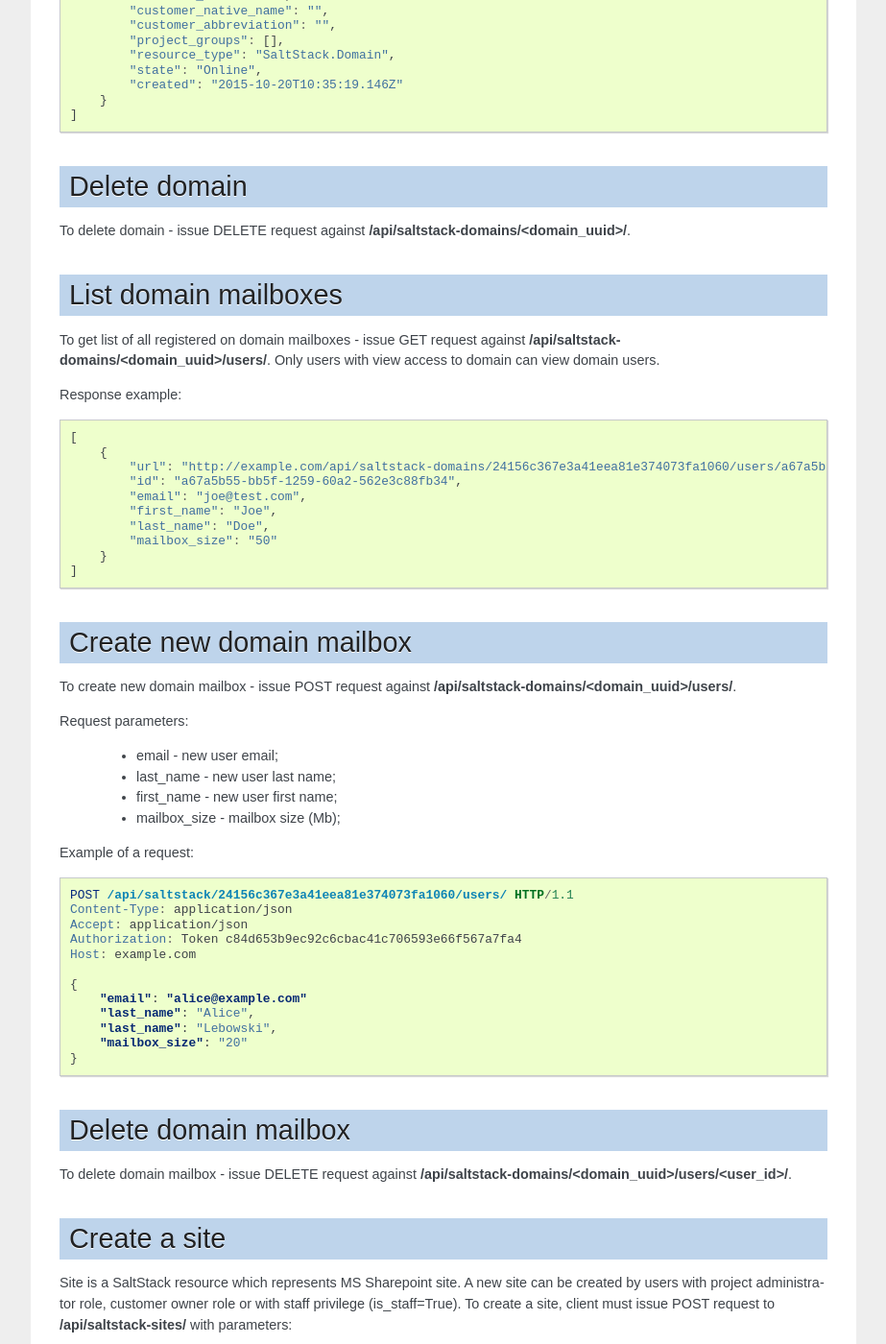
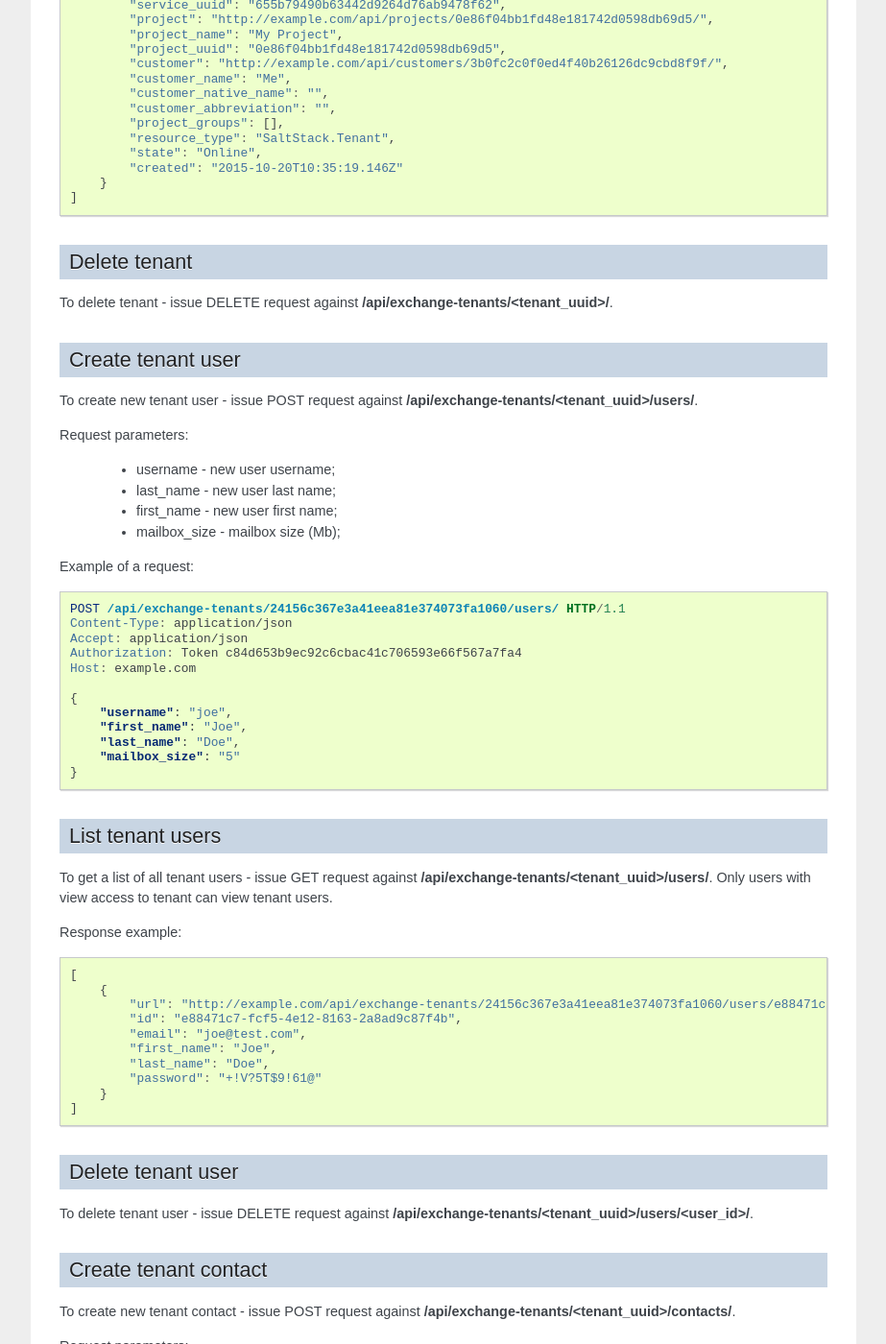
Before and after one commit to opennode/waldur-saltstack, a Sphinx documentation site: the page built from docs/api.rst, in a window 1280 px wide and 1400 px high, scrolled down 2205 px. Shown: the whole window at 96% size, without its empty margins (198-1121 px from the left). Built offline with Sphinx 7.4.7, drawn with Linux system fonts in a browser that asks for light colours; the version number is read from the project's files by our own code; some of the changed text lies outside the part shown.

Commit message:
Update docs
- NC-931

```diff
--- a/docs/api.rst
+++ b/docs/api.rst
@@ -32,7 +35,7 @@ Example of a request:
     Host: example.com
 
     {
-        "name": "My SaltStack"
+        "name": "My SaltStack",
         "customer": "http://example.com/api/customers/2aadad6a4b764661add14dfdda26b373/",
         "backend_url": "http://salt-master.example.com:8080",
         "password": "secretkey"
@@ -69,18 +72,21 @@ To get a list of connections between a project and an oracle service, run GET ag
 where a user has a role.
 
 
-Create a domain
+MS Exchange
+===========
+
+Create a tenant
 ---------------
-Domain is a SaltStack resource which represents MS Exchange domain.
-A new domain can be created by users with project administrator role, customer owner role or with
-staff privilege (is_staff=True). To create a domain, client must issue POST request to **/api/saltstack-domains/** with
+Tenant is a SaltStack resource which represents MS Exchange Domain.
+A new tenant can be created by users with project administrator role, customer owner role or with
+staff privilege (is_staff=True). To create a tenant, client must issue POST request to **/api/exchange-tenants/** with
 parameters:
 
- - name - Bucket name;
+ - name - Tenant name;
  - description - Description (optional);
  - link to the service-project-link object;
  - domain - Domain name;
- - bucket_size - Bucket size (one of: small, medium, large);
+ - max_users - Maximum number of users;
  - mailbox_size - Average mailboxes size (Gb);
 
 
@@ -88,35 +94,35 @@ parameters:
 
 .. code-block:: http
 
-    POST /api/saltstack-domains/ HTTP/1.1
+    POST /api/exchange-tenants/ HTTP/1.1
     Content-Type: application/json
     Accept: application/json
     Authorization: Token c84d653b9ec92c6cbac41c706593e66f567a7fa4
     Host: example.com
 
     {
-        "name": "my-domain",
+        "name": "TNT",
         "service_project_link": "http://example.com/api/saltstack-service-project-link/1/",
-        "domain": "test.com",
-        "bucket_size": "small",
-        "mailbox_size": "10"
+        "tenant": "test.com",
+        "max_users": "500",
+        "mailbox_size": "3"
     }
 
 
-Domain display
+Tenant display
 --------------
 
-To get domain data - issue GET request against **/api/saltstack-domains/<domain_uuid>/**.
+To get tenant data - issue GET request against **/api/exchange-tenants/<tenant_uuid>/**.
 
-Example rendering of the domain object:
+Example rendering of the tenant object:
 
 .. code-block:: javascript
 
     [
         {
-            "url": "http://example.com/api/saltstack-domains/7693d9308e0641baa95720d0046e5696/",
+            "url": "http://example.com/api/exchange-tenants/7693d9308e0641baa95720d0046e5696/",
             "uuid": "7693d9308e0641baa95720d0046e5696",
-            "name": "my-domain",
+            "name": "TNT",
             "description": "",
             "start_time": null,
             "service": "http://example.com/api/saltstack/655b79490b63442d9264d76ab9478f62/",
@@ -130,24 +136,54 @@ Example rendering of the domain object:
             "customer_native_name": "",
             "customer_abbreviation": "",
             "project_groups": [],
-            "resource_type": "SaltStack.Domain",
+            "resource_type": "SaltStack.Tenant",
             "state": "Online",
             "created": "2015-10-20T10:35:19.146Z"
         }
     ]
 
 
-Delete domain
+Delete tenant
 -------------
 
-To delete domain - issue DELETE request against **/api/saltstack-domains/<domain_uuid>/**.
+To delete tenant - issue DELETE request against **/api/exchange-tenants/<tenant_uuid>/**.
 
 
-List domain mailboxes
----------------------
+Create tenant user
+------------------
 
-To get list of all registered on domain mailboxes - issue GET request against **/api/saltstack-domains/<domain_uuid>/users/**.
-Only users with view access to domain can view domain users.
+To create new tenant user - issue POST request against **/api/exchange-tenants/<tenant_uuid>/users/**.
+
+Request parameters:
+
+ - username - new user username;
+ - last_name - new user last name;
+ - first_name - new user first name;
+ - mailbox_size - mailbox size (Mb);
+
+Example of a request:
+
+.. code-block:: http
+
+    POST /api/exchange-tenants/24156c367e3a41eea81e374073fa1060/users/ HTTP/1.1
+    Content-Type: application/json
+    Accept: application/json
+    Authorization: Token c84d653b9ec92c6cbac41c706593e66f567a7fa4
+    Host: example.com
+
+    {
+        "username": "joe",
+        "first_name": "Joe",
+        "last_name": "Doe",
+        "mailbox_size": "5"
+    }
+
+
+List tenant users
+-----------------
+
+To get a list of all tenant users - issue GET request against **/api/exchange-tenants/<tenant_uuid>/users/**.
+Only users with view access to tenant can view tenant users.
 
 Response example:
 
@@ -155,59 +191,211 @@ Response example:
 
     [
         {
-            "url": "http://example.com/api/saltstack-domains/24156c367e3a41eea81e374073fa1060/users/a67a5b55-bb5f-1259-60a2-562e3c88fb34/",
-            "id": "a67a5b55-bb5f-1259-60a2-562e3c88fb34",
+            "url": "http://example.com/api/exchange-tenants/24156c367e3a41eea81e374073fa1060/users/e88471c7-fcf5-4e12-8163-2a8ad9c87f4b/",
+            "id": "e88471c7-fcf5-4e12-8163-2a8ad9c87f4b",
             "email": "joe@test.com",
             "first_name": "Joe",
             "last_name": "Doe",
-            "mailbox_size": "50"
+            "password": "+!V?5T$9!61@"
         }
     ]
 
 
-Create new domain mailbox
--------------------------
+Delete tenant user
+------------------
 
-To create new domain mailbox - issue POST request against **/api/saltstack-domains/<domain_uuid>/users/**.
+To delete tenant user - issue DELETE request against **/api/exchange-tenants/<tenant_uuid>/users/<user_id>/**.
+
+
+Create tenant contact
+---------------------
+
+To create new tenant contact - issue POST request against **/api/exchange-tenants/<tenant_uuid>/contacts/**.
 
 Request parameters:
 
- - email - new user email;
- - last_name - new user last name;
- - first_name - new user first name;
- - mailbox_size - mailbox size (Mb);
-
+ - email - new contact email;
+ - last_name - new contact last name;
+ - first_name - new contact first name;
 
 Example of a request:
 
-
 .. code-block:: http
 
-    POST /api/saltstack/24156c367e3a41eea81e374073fa1060/users/ HTTP/1.1
+    POST /api/exchange-tenants/24156c367e3a41eea81e374073fa1060/contacts/ HTTP/1.1
     Content-Type: application/json
     Accept: application/json
     Authorization: Token c84d653b9ec92c6cbac41c706593e66f567a7fa4
     Host: example.com
 
     {
-        "email": "alice@example.com"
-        "last_name": "Alice",
-        "last_name": "Lebowski",
-        "mailbox_size": "20"
+        "email": "alice@example.com",
+        "first_name": "Alice",
+        "last_name": "Lebowski"
     }
 
 
-Delete domain mailbox
+List tenant contacts
+--------------------
+
+To get a list of all tenant contacts - issue GET request against **/api/exchange-tenants/<tenant_uuid>/contacts/**.
+Only users with view access to tenant can view tenant contacts.
+
+Response example:
+
+.. code-block:: javascript
+
+    [
+        {
+            "url": "http://example.com/api/exchange-tenants/24156c367e3a41eea81e374073fa1060/contacts/5b6d80ea-bb3e-4321-8722-fe8ab17ec649/",
+            "id": "5b6d80ea-bb3e-4321-8722-fe8ab17ec649",
+            "email": "alice@example.com",
+            "name": "Joe Doe"
+        }
+    ]
+
+
+Delete tenant contact
 ---------------------
 
-To delete domain mailbox - issue DELETE request against **/api/saltstack-domains/<domain_uuid>/users/<user_id>/**.
+To delete tenant contact - issue DELETE request against **/api/exchange-tenants/<tenant_uuid>/contacts/<contact_id>/**.
 
+
+Create tenant distribution group
+--------------------------------
+
+To create new tenant distribution group - issue POST request against **/api/exchange-tenants/<tenant_uuid>/distgroups/**.
+
+Request parameters:
+
+ - name - distribution group name;
+ - alias - username;
+ - email - manager email;
+
+Example of a request:
+
+.. code-block:: http
+
+    POST /api/exchange-tenants/24156c367e3a41eea81e374073fa1060/distgroups/ HTTP/1.1
+    Content-Type: application/json
+    Accept: application/json
+    Authorization: Token c84d653b9ec92c6cbac41c706593e66f567a7fa4
+    Host: example.com
+
+    {
+        "name": "My Group",
+        "alias": "my_grp",
+        "email": "joe@test.com"
+    }
+
+
+List tenant distribution groups
+-------------------------------
+
+To get a list of all tenant distribution groups - issue GET request against
+**/api/exchange-tenants/<tenant_uuid>/distgroups/**.
+Only users with view access to tenant can view tenant distribution groups.
+
+Response example:
+
+.. code-block:: javascript
+
+    [
+        {
+            "url": "http://example.com/api/exchange-tenants/24156c367e3a41eea81e374073fa1060/distgroups/99b7febb-4efb-4a2e-b183-6a0624e2e2b0/",
+            "id": "99b7febb-4efb-4a2e-b183-6a0624e2e2b0",
+            "email": "my_grp@test.com",
+            "name": "My Group"
+        }
+    ]
+
+
+Delete tenant distribution group
+--------------------------------
+
+To delete tenant distribution group - issue DELETE request against
+**/api/exchange-tenants/<tenant_uuid>/distgroups/<distgroup_id>/**.
+
+
+List distribution group members
+-------------------------------
+
+To get a list of all distribution group members - issue GET request against
+**/api/exchange-tenants/<tenant_uuid>/distgroups/<distgroup_id>/**.
+Only users with view access to tenant can view tenant distribution group members.
+
+Response example:
+
+.. code-block:: javascript
+
+    [
+        {
+            "id": "99b7febb-4efb-4a2e-b183-6a0624e2e2b0",
+            "email": "joe@test.com",
+            "name": "Joe Doe"
+        }
+    ]
+
+
+Add member to distribution group
+--------------------------------
+
+To add new member to distribution group - issue POST request against
+**/api/exchange-tenants/<tenant_uuid>/distgroups/<distgroup_id>/add_member/**.
+
+Request parameters:
+
+ - user_id - new member ID
+
+Example of a request:
+
+.. code-block:: http
+
+    POST /api/exchange-tenants/24156c367e3a41eea81e374073fa1060/distgroups/99b7febb-4efb-4a2e-b183-6a0624e2e2b0/add_member/ HTTP/1.1
+    Content-Type: application/json
+    Accept: application/json
+    Authorization: Token c84d653b9ec92c6cbac41c706593e66f567a7fa4
+    Host: example.com
+
+    {
+        "user_id": "e941ccc0-75cd-46ab-9c03-a4cda0b62b99"
+    }
+
+
+Delete member from distribution group
+-------------------------------------
+
+To remove member from distribution group - issue POST request against
+**/api/exchange-tenants/<tenant_uuid>/distgroups/<distgroup_id>/del_member/**.
+
+Request parameters:
+
+ - user_id - member ID
+
+Example of a request:
+
+.. code-block:: http
+
+    POST /api/exchange-tenants/24156c367e3a41eea81e374073fa1060/distgroups/99b7febb-4efb-4a2e-b183-6a0624e2e2b0/del_member/ HTTP/1.1
+    Content-Type: application/json
+    Accept: application/json
+    Authorization: Token c84d653b9ec92c6cbac41c706593e66f567a7fa4
+    Host: example.com
+
+    {
+        "user_id": "e941ccc0-75cd-46ab-9c03-a4cda0b62b99"
+    }
+
+
+
+MS Sharepoint
+=============
 
 Create a site
 -------------
 Site is a SaltStack resource which represents MS Sharepoint site.
 A new site can be created by users with project administrator role, customer owner role or with
-staff privilege (is_staff=True). To create a site, client must issue POST request to **/api/saltstack-sites/** with
+staff privilege (is_staff=True). To create a site, client must issue POST request to **/api/sharepoint-sites/** with
 parameters:
 
  - name - Site name;
@@ -221,7 +409,7 @@ parameters:
 
 .. code-block:: http
 
-    POST /api/saltstack-sites/ HTTP/1.1
+    POST /api/sharepoint-sites/ HTTP/1.1
     Content-Type: application/json
     Accept: application/json
     Authorization: Token c84d653b9ec92c6cbac41c706593e66f567a7fa4
@@ -238,7 +426,7 @@ parameters:
 Site display
 ------------
 
-To get site data - issue GET request against **/api/saltstack-sites/<site_uuid>/**.
+To get site data - issue GET request against **/api/sharepoint-sites/<site_uuid>/**.
 
 Example rendering of the site object:
 
@@ -246,7 +434,7 @@ Example rendering of the site object:
 
     [
         {
-            "url": "http://example.com/api/saltstack-sites/7693d9308e0641baa95720d0046e5696/",
+            "url": "http://example.com/api/sharepoint-sites/7693d9308e0641baa95720d0046e5696/",
             "uuid": "7693d9308e0641baa95720d0046e5696",
             "name": "my-site",
             "description": "",
@@ -272,4 +460,4 @@ Example rendering of the site object:
 Delete site
 -----------
 
-To delete site - issue DELETE request against **/api/saltstack-sites/<site_uuid>/**.
+To delete site - issue DELETE request against **/api/sharepoint-sites/<site_uuid>/**.
```
Also changed, not shown: other parts of docs/api.rst (+3 -0 lines).
